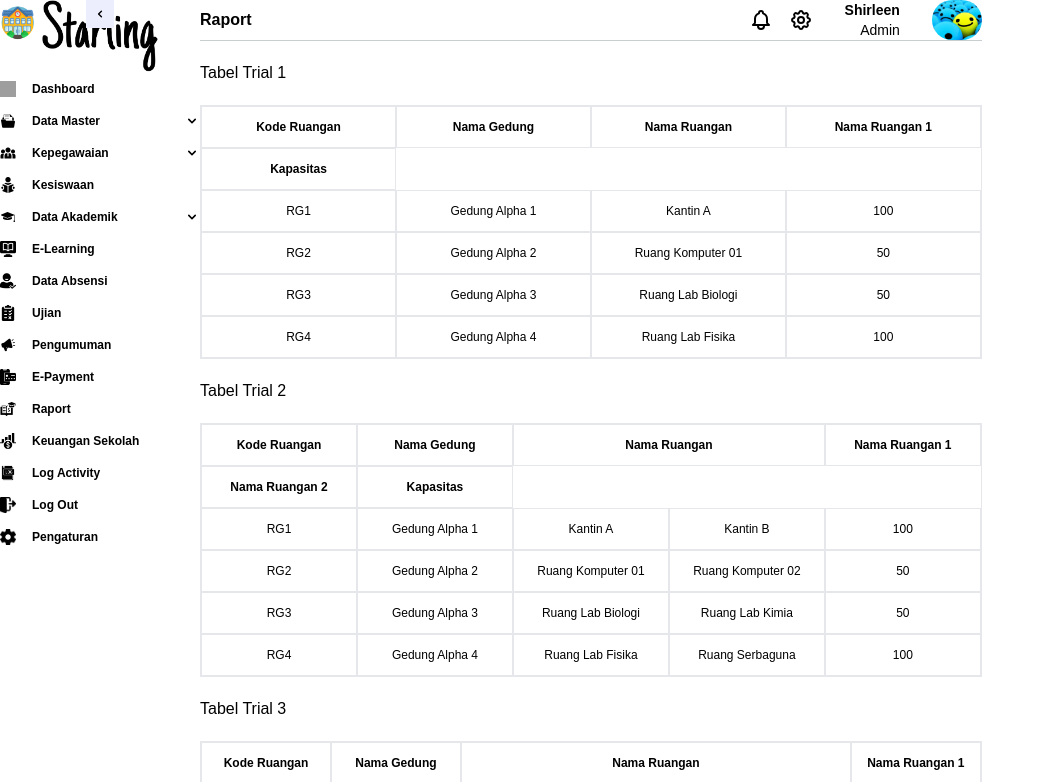
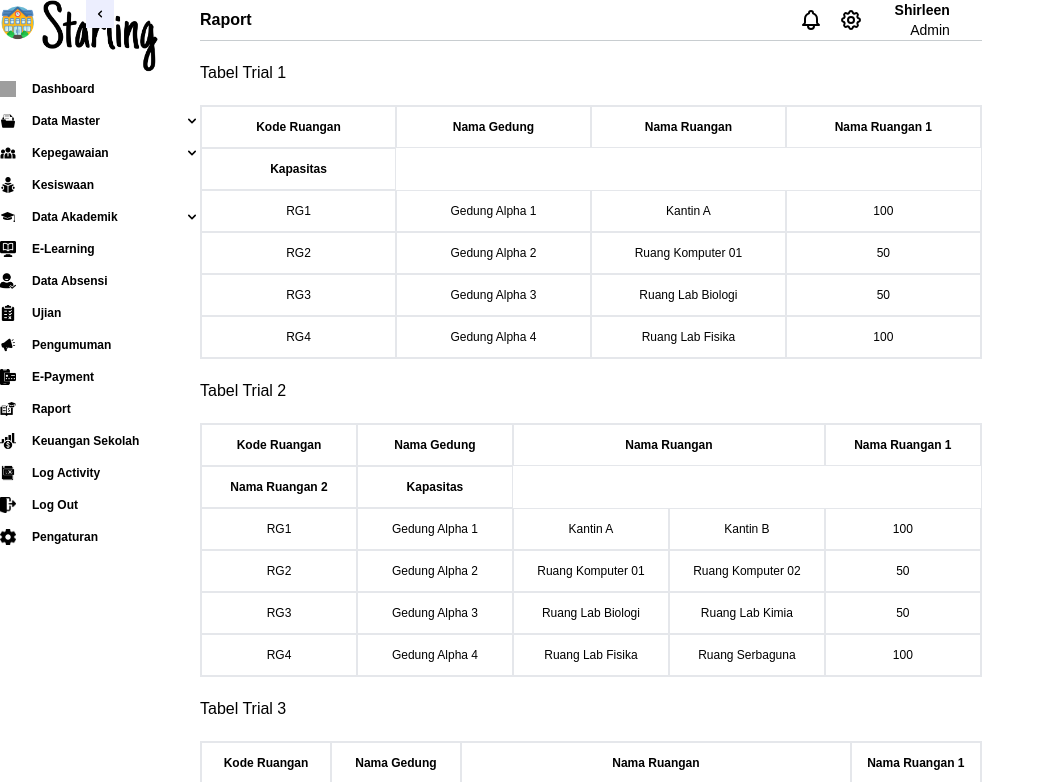
Before and after one commit to shirleen-sho/pmb-final-project-elearning, a Next.js app in the folder elearning-msib/: page /raport in a window 1280 px wide. Shown: the top 782 px of the page, without its empty margins (0-1045 px from the left). Built offline with nearby package versions, Linux system fonts and the light colour scheme; grey boxes are pictures that could not be loaded.

Commit message:
shirleen - fix Image

```diff
--- a/elearning-msib/Components/Layout/Header/index.jsx
+++ b/elearning-msib/Components/Layout/Header/index.jsx
@@ -62,8 +62,8 @@ const Header = () => {
                 <Image
                   src={`/images/${user_info.photo}`}
                   className="object-cover rounded-full"
-                  width={50}
-                  height={50}
+                  alt="profile picture"
+                  fill
                 />
               </div>
             ) : (
--- a/elearning-msib/pages/akun/profile.js
+++ b/elearning-msib/pages/akun/profile.js
@@ -63,7 +63,7 @@ const Profile = () => {
                             <div className="w-32 h-full relative">
                               <Image
                                 src={image["data_url"]}
-                                alt=""
+                                alt="image"
                                 key={"image" + index}
                                 className="object-cover rounded-full shadow-lg"
                                 fill
--- a/elearning-msib/pages/data_master/identitas_sekolah/index.js
+++ b/elearning-msib/pages/data_master/identitas_sekolah/index.js
@@ -65,7 +65,7 @@ const IdentitasSekolah = () => {
                             <div className="w-16 h-full relative">
                               <Image
                                 src={image["data_url"]}
-                                alt=""
+                                alt="image"
                                 key={"image" + index}
                                 className="object-cover rounded-full shadow-lg"
                                 fill
```
